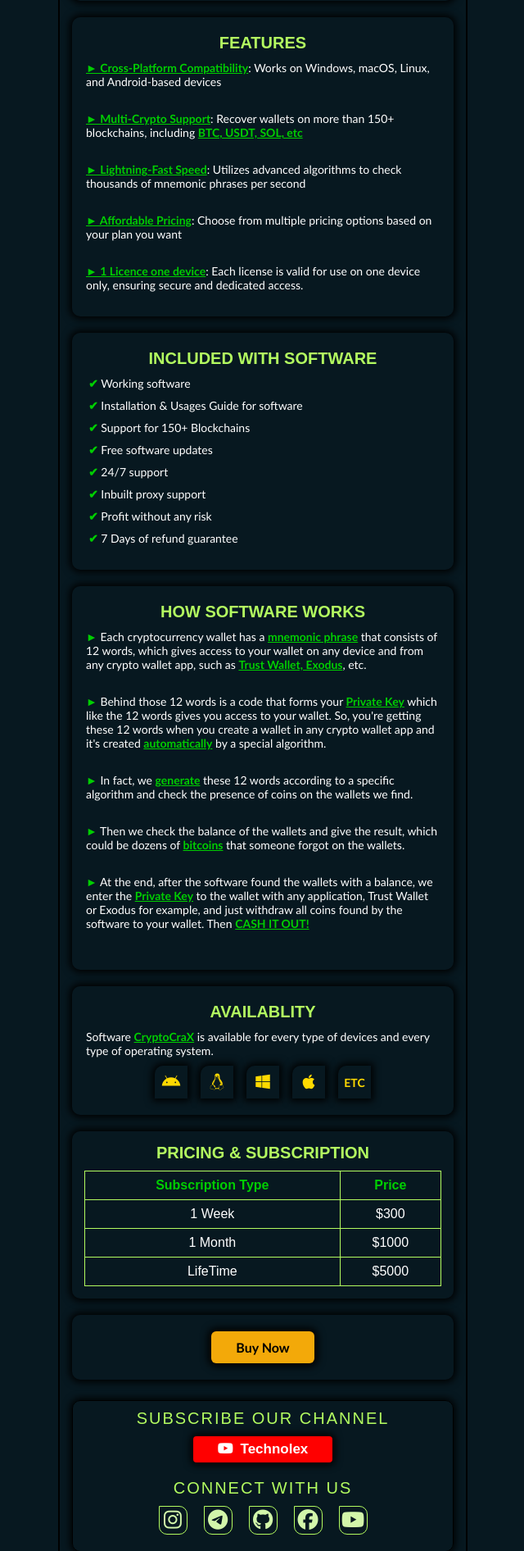
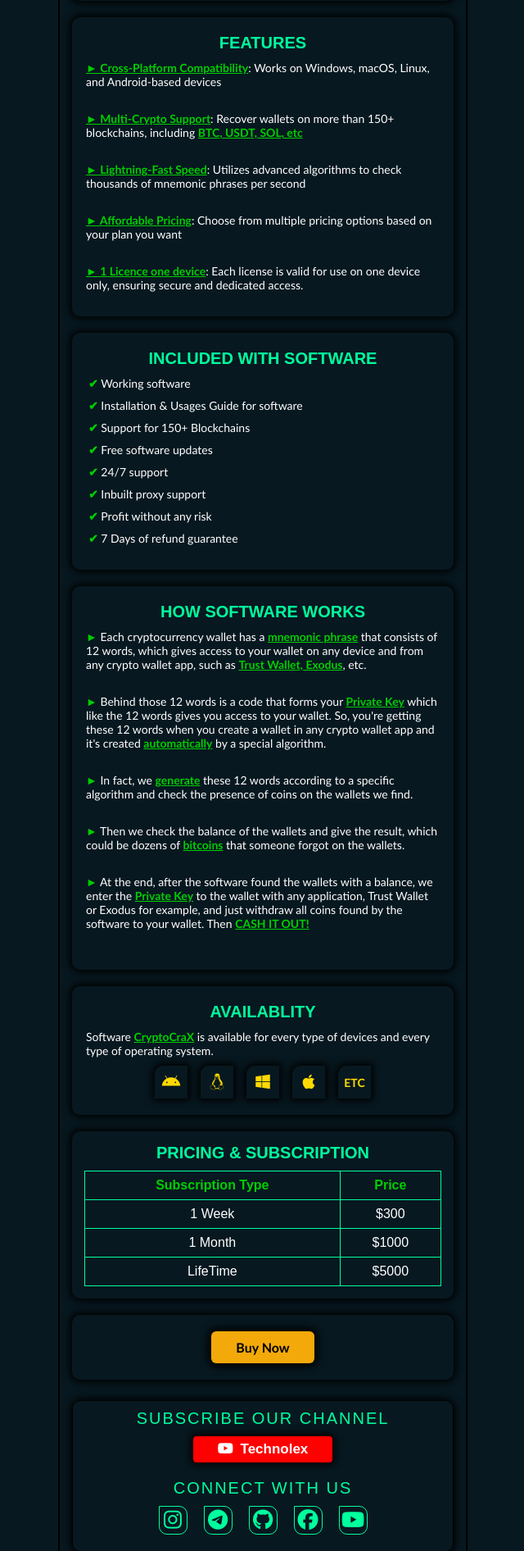
Before and after one commit to hackwithalex/hackwithalex.github.io, a PHP site: page /pages/crax.html in a window 1280 px wide. Shown: the part 975-2867 px from the top of the page at 82% size, without its empty margins (179-819 px from the left). Run offline with PHP 8.4, Linux system fonts and the light colour scheme; some libraries are stand-ins or nearby versions.

Commit message:
Add files via upload

```diff
--- a/cssx/fuckerx.css
+++ b/cssx/fuckerx.css
@@ -24,7 +24,7 @@ p{
 }
 
 .hesd h2{
-    color: rgb(179, 252, 96);
+    color: rgb(0, 255, 157);
     text-transform: uppercase;
 }
 
@@ -54,7 +54,7 @@ p{
 }
 
 .fucked{
-    color: rgb(179, 252, 96);
+    color: rgb(0, 255, 157);
     font-size: 20px;
     text-transform: uppercase;
     margin-bottom: 10px;
@@ -139,7 +139,7 @@ table {
     width: 100%;
 }
 th, td {
-    border: 1px solid rgb(179, 252, 96);
+    border: 1px solid rgb(0, 255, 157);
     padding: 8px;
     text-align: center;
     color: white;
--- a/cssx/home.css
+++ b/cssx/home.css
@@ -29,7 +29,7 @@ p{
 }
 
 .chtx h2{
-    color: rgb(179, 252, 96);
+    color: rgb(0, 255, 157);
     text-transform: uppercase;
     font-size: 19px;
     margin-bottom: 5px;
@@ -61,7 +61,7 @@ p{
 }
 
 .huntx h2{
-    color: rgb(179, 252, 96);
+    color: rgb(0, 255, 157);
     text-transform: uppercase;
     font-size: 19px;
     margin-bottom: 7px;
--- a/cssx/sofx.css
+++ b/cssx/sofx.css
@@ -25,7 +25,7 @@ p{
 }
 
 .titx{
-    color: rgb(179, 252, 96);
+    color: rgb(0, 255, 157);
     text-transform: uppercase;
     font-size: 19px;
     text-align: center;
@@ -57,7 +57,7 @@ p{
 }
 
 .huntx h2{
-    color: rgb(179, 252, 96);
+    color: rgb(0, 255, 157);
     text-transform: uppercase;
     font-size: 19px;
     margin-bottom: 7px;
--- a/cssx/style.css
+++ b/cssx/style.css
@@ -54,7 +54,7 @@ nav .btnx a{
     flex-direction: column;
     align-items: center;
     justify-content: center;
-    color: rgb(179, 252, 96);
+    color: rgb(0, 255, 157);
     font-weight: 300;
     width: 100%;
     height: 100%;
@@ -84,7 +84,7 @@ nav .homex{
 
 .homex a i{
     font-size: 30px;
-    color: rgb(179, 252, 96);
+    color: rgb(0, 255, 157);
 }
 
 /* Header section */
@@ -120,7 +120,7 @@ header a img{
 }
 
 header a p{
-    color: rgb(179, 252, 96);
+    color: rgb(0, 255, 157);
     text-transform: uppercase;
     font-size: 25px;
     font-weight: bold;
@@ -164,7 +164,7 @@ footer{
     align-items: center;
     justify-content: center;
     margin: 10px;
-    border: 1px solid rgb(179, 252, 96);
+    border: 1px solid rgb(0, 255, 157);
     height: 35px;
     width: 35px;
     border-radius: 0px 10px 10px 10px;
@@ -173,14 +173,14 @@ footer{
 .socix a i{
     font-size: 25px;
     margin: 5px;
-    color: rgb(210, 245, 170);;
+    color: rgb(0, 255, 157);
 }
 
 .fot-title{
     width: 100%;
     text-align: center;
     text-transform: uppercase;
-    color: rgb(179, 252, 96);
+    color: rgb(0, 255, 157);
     font-size: 20px;
     font-weight: 300;
     letter-spacing: 2px;
@@ -223,7 +223,7 @@ span{
     bottom: 100px;
     right: 20px;
     position: fixed;
-    color: rgb(179, 252, 96);
+    color: rgb(0, 255, 157);
     font-size: 28px;
 }
 
--- a/cssx/whoit.css
+++ b/cssx/whoit.css
@@ -26,7 +26,7 @@ p{
 }
 
 .fucked{
-    color: rgb(179, 252, 96);
+    color: rgb(0, 255, 157);
     font-size: 20px;
     text-transform: uppercase;
     margin-bottom: 10px;
```
